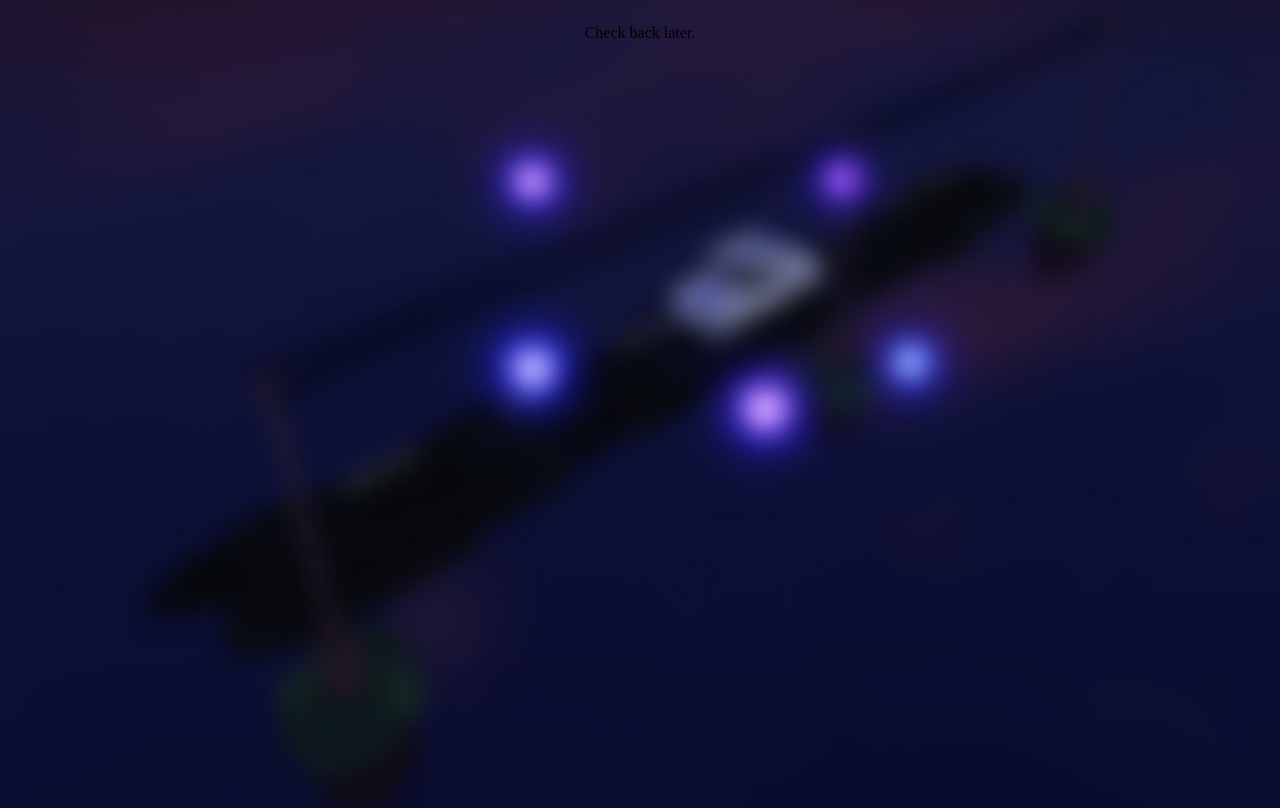
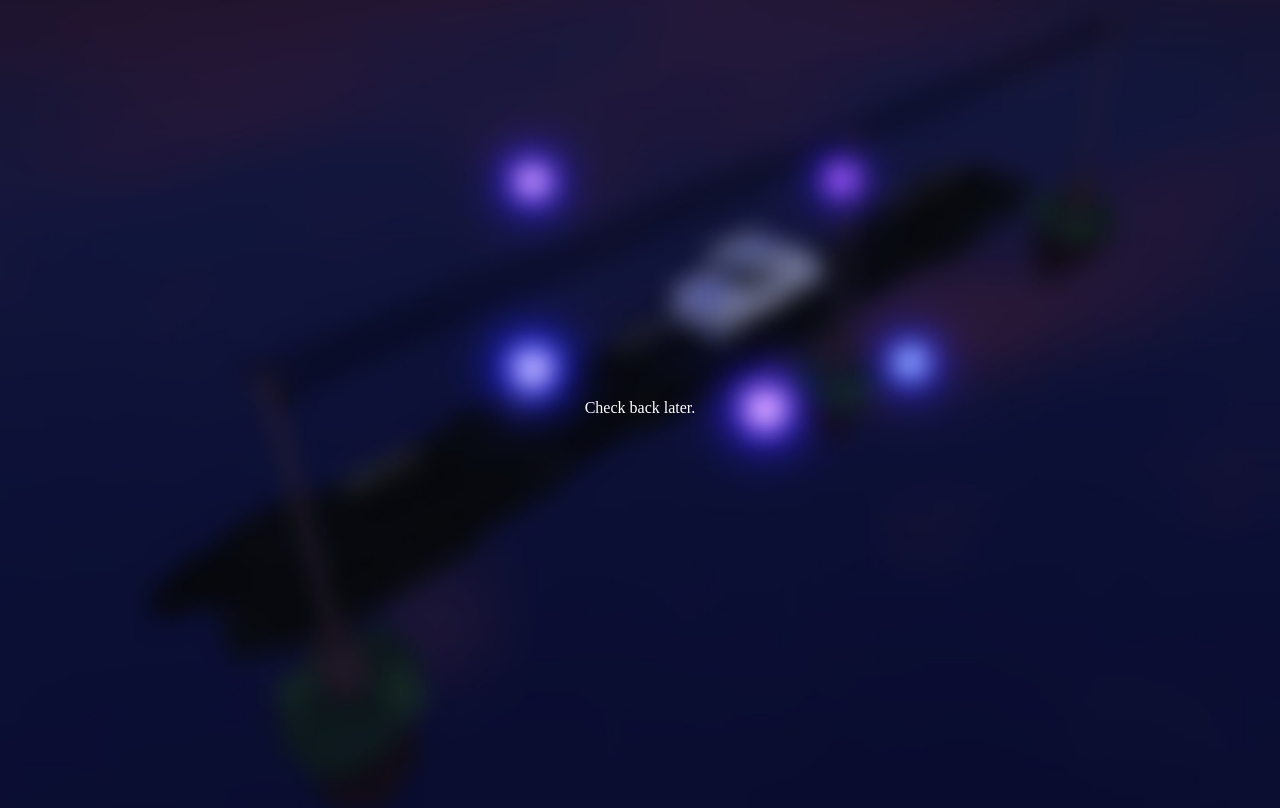
Before and after one commit to Jimhasaburger/predictablesoda, a plain HTML site: page index.html in a window 1280 px wide. Drawn offline with Linux system fonts and the light colour scheme.

Commit message:
Update styles.css

```diff
--- a/styles.css
+++ b/styles.css
@@ -12,6 +12,8 @@
 
 #text {
   display: flex;
-  justify-content: center; /* Horizontal zentrieren */
-  align-items: center;    /* Vertikal zentrieren */
+  justify-content: center;
+  align-items: center;
+  color: white;
+  height: 100vh;
 }
```
